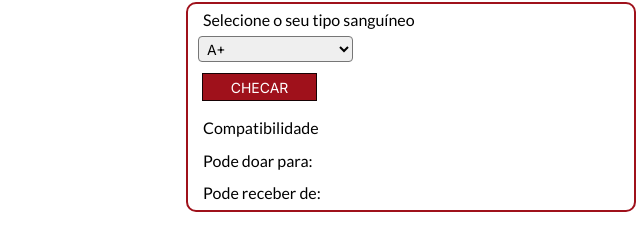
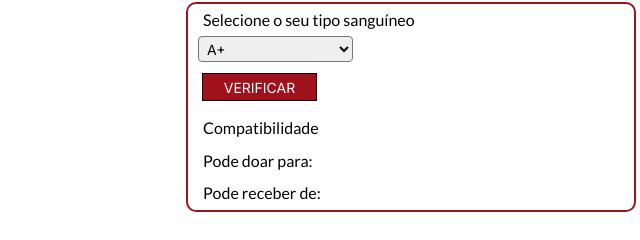
Before and after one commit to williamcouto/blood-donation, a plain HTML site: page index.html in a window 1280 px wide. Shown: the part 495-735 px from the top of the page, 229-869 px from the left. Drawn offline with Linux system fonts and the light colour scheme.

Commit message:
Update index.html
mudança no valor do botão CHECAR para VERIFICAR

```diff
--- a/index.html
+++ b/index.html
@@ -38,7 +38,7 @@
             <option value="O+">O+</option>
             <option value="O-">O-</option>
           </select>
-        <input type="button" id="button_check" value="CHECAR" onclick="verificaTipo()">
+        <input type="button" id="button_check" value="VERIFICAR" onclick="verificaTipo()">
         <p>Compatibilidade</p>
         <p>Pode doar para:<span class="resultado_doar"></span></p>
         <p>Pode receber de:<span class="resultado_receber"></span></p>
```
